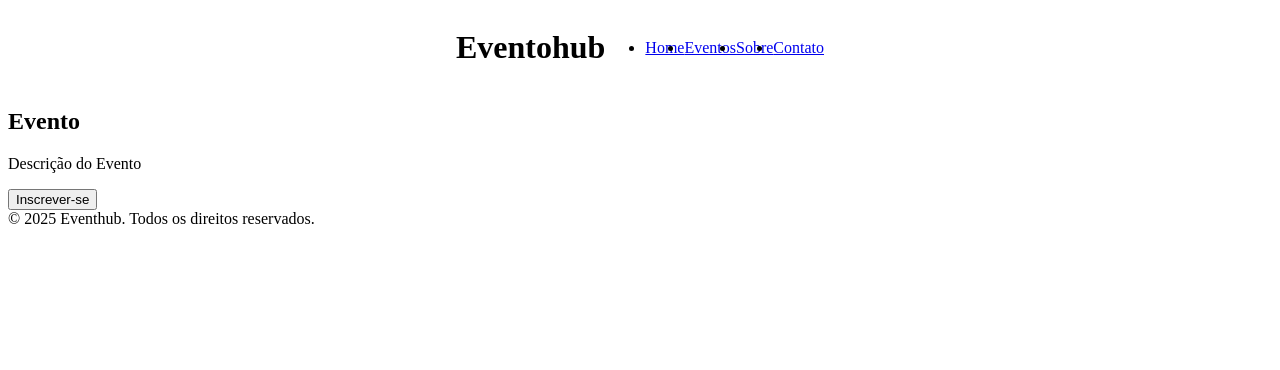
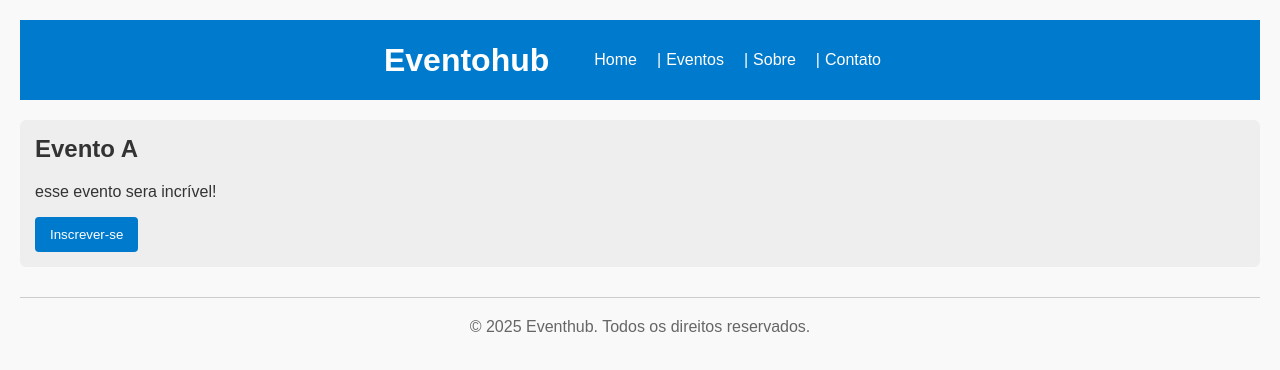
Before and after one commit to viniciussilvadaconceicao/AULA-FRONTEND, a plain HTML site: page index.html in a window 1280 px wide. Drawn offline with Linux system fonts and the light colour scheme.

Commit message:
commit do frontend

```diff
--- a/index.html
+++ b/index.html
@@ -11,22 +11,23 @@
         <h1>Eventohub</h1>
         <nav>
             <ul class="flex">
-                <li><a href="#">Home</a></li>
-                <li><a href="#">Eventos</a></li>
-                <li><a href="#">Sobre</a></li>
-                <li><a href="#">Contato</a></li>
+                <a href="#">Home</a> |
+                <a href="#">Eventos</a> |
+                <a href="#">Sobre</a> |
+                <a href="#">Contato</a>
             </ul>
         </nav>
     </header>
     <main>
-        <div class="conteiner">
-            <div class="itens">
-                <h2>Evento</h2>
-                <p>Descrição do Evento</p>
+        <div class="container">
+            <div class="item">
+                <h2>Evento A</h2>
+                <p>esse evento sera incrível!</p>
                 <button id="botaoB">Inscrever-se</button>
             </div>
         </div>
     </main>
     <footer> © 2025 Eventhub. Todos os direitos reservados.</footer>
+    <script src="script.js"></script>
 </body>
 </html>
--- a/style.css
+++ b/style.css
@@ -2,4 +2,71 @@
     display:flex;
     justify-content: center;
     align-items: center;
+    gap: 5px;
 }
+
+body {
+  font-family: Arial, sans-serif;
+  background-color: #f9f9f9;
+  color: #333;
+  margin: 0;
+  padding: 20px;
+}
+
+header {
+  background: #007acc;
+  color: white;
+  padding: 15px 20px;
+}
+
+header h1 {
+  margin: 0;
+}
+
+header nav a {
+  color: white;
+  margin-right: 15px;
+  text-decoration: none;
+}
+
+header nav a:hover {
+  text-decoration: underline;
+}
+
+.container {
+  display: flex;
+  gap: 20px;
+  margin-top: 20px;
+}
+
+.item {
+  background: #eee;
+  padding: 15px;
+  border-radius: 6px;
+  flex: 1;
+}
+
+.item h2 {
+  margin-top: 0;
+}
+
+button {
+  background: #007acc;
+  color: white;
+  border: none;
+  padding: 10px 15px;
+  border-radius: 4px;
+  cursor: pointer;
+}
+
+button:hover {
+  background: #005fa3;
+}
+
+footer {
+  text-align: center;
+  padding: 20px;
+  color: #666;
+  border-top: 1px solid #ccc;
+  margin-top: 30px;
+}
```
